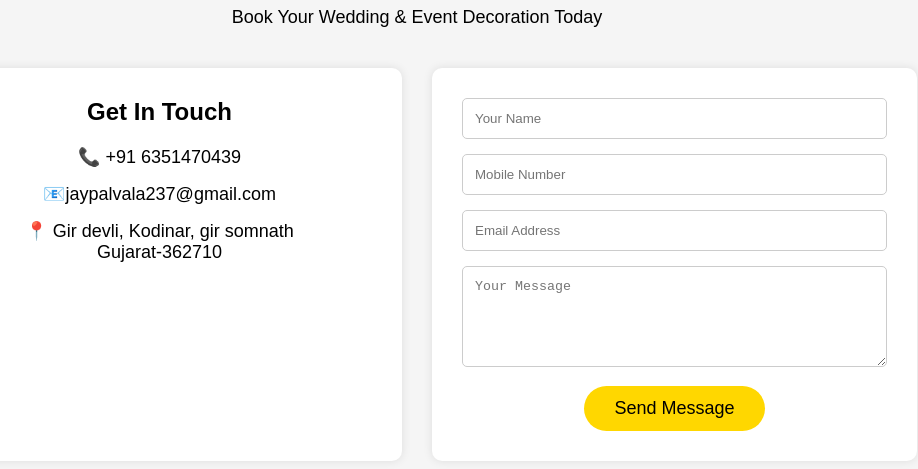
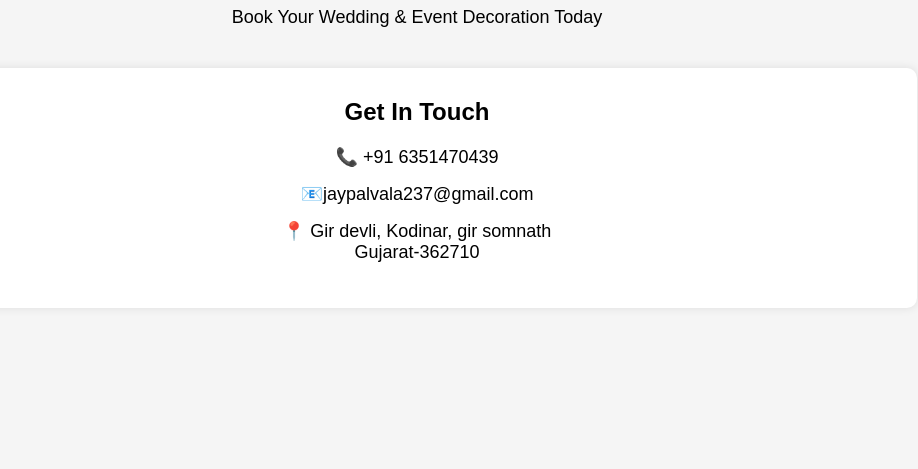
Before and after one commit to Karmadip1204/Event-decoration-website, a plain HTML site: page contact.html in a window 1280 px wide. Shown: the part 121-590 px from the top of the page, without its empty margins (223-1141 px from the left). Drawn offline with Linux system fonts and the light colour scheme.

Commit message:
Update contact.html

```diff
--- a/contact.html
+++ b/contact.html
@@ -25,20 +25,6 @@
             <p>📍 Gir devli, Kodinar, gir somnath <br> Gujarat-362710</p>
         </div>
 
-        <form class="contact-form">
-
-            <input type="text" placeholder="Your Name" required>
-
-            <input type="tel" placeholder="Mobile Number" required>
-
-            <input type="email" placeholder="Email Address">
-
-            <textarea rows="5" placeholder="Your Message"></textarea>
-
-            <button type="submit">Send Message</button>
-
-        </form>
-
     </div>
 
 </section>
```
